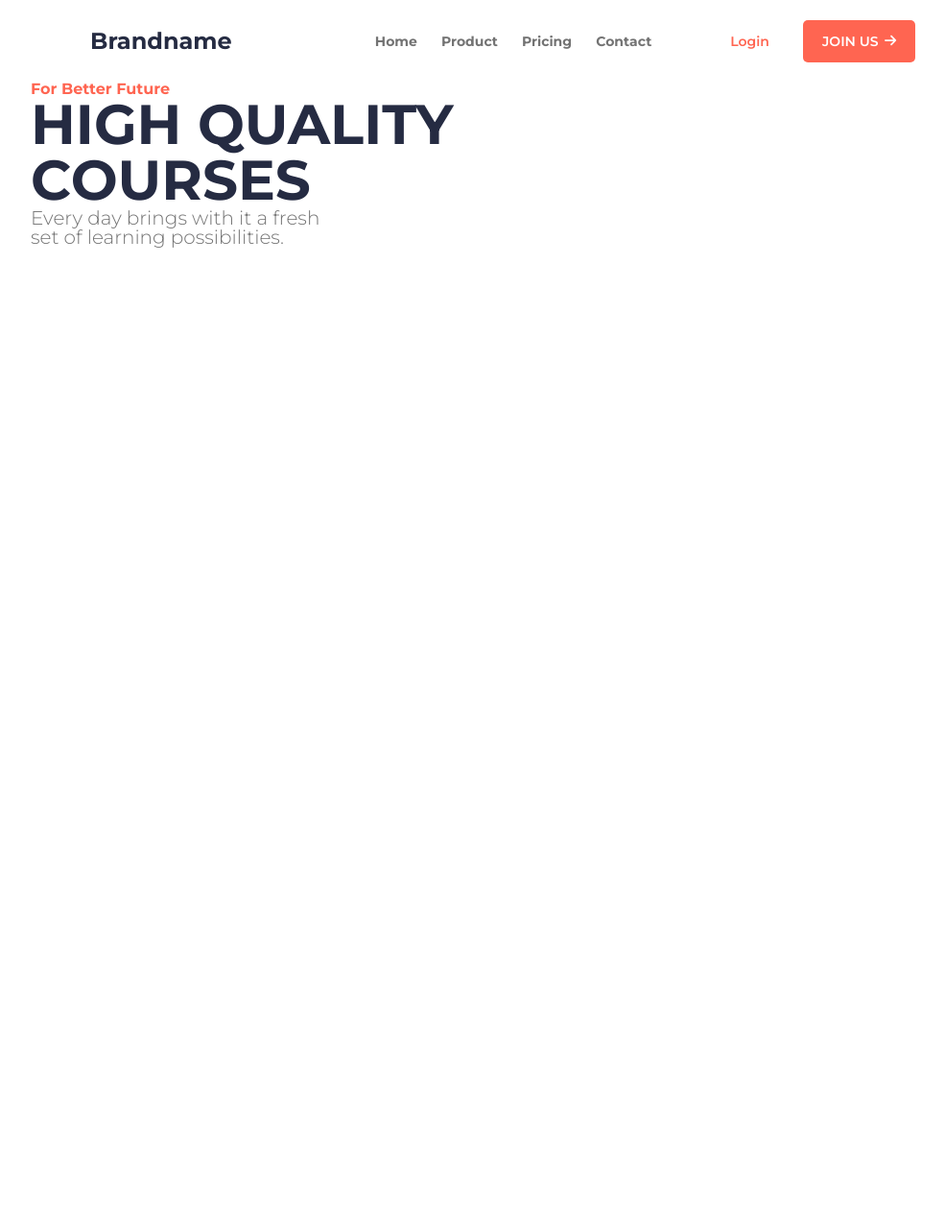
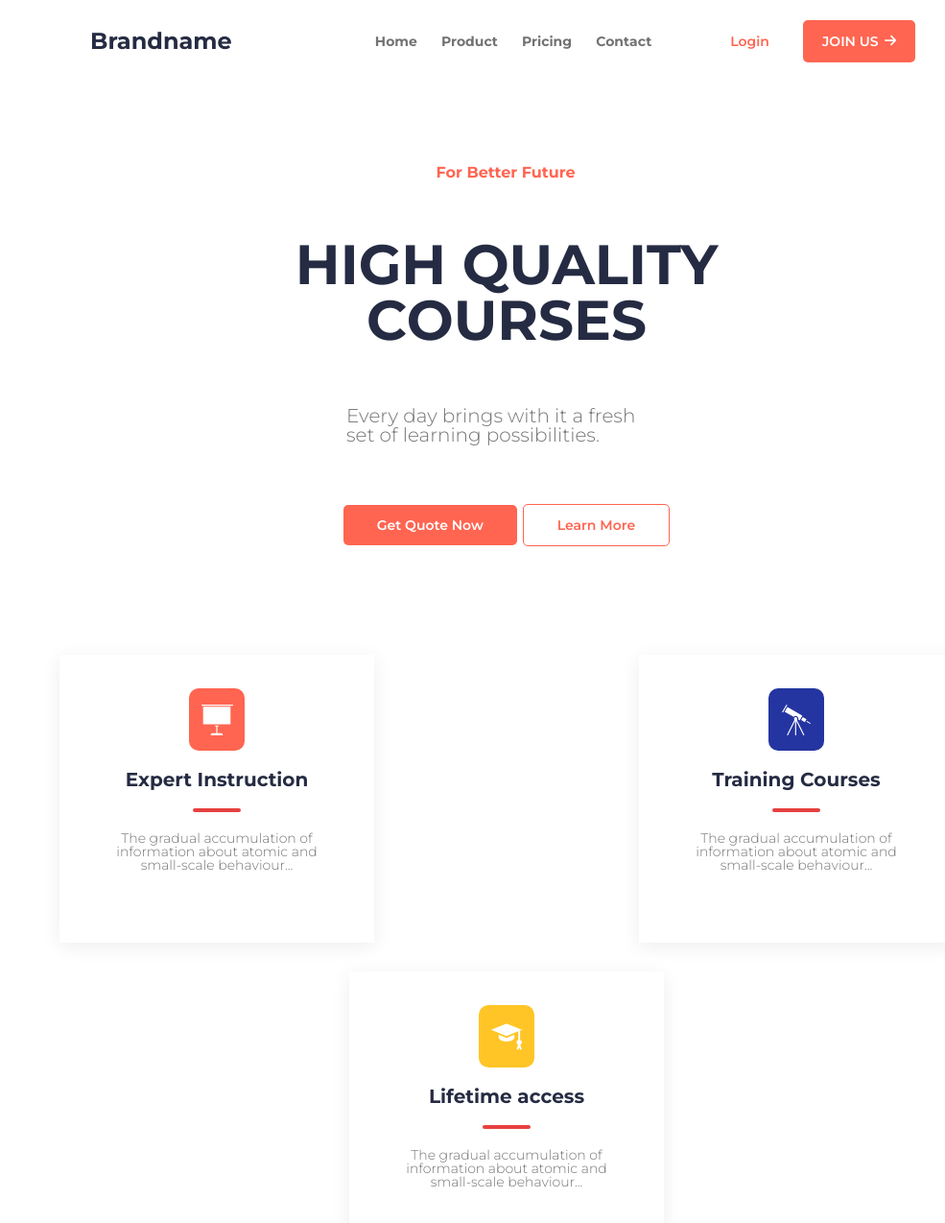
Before and after one commit to repsweet080303/react-training, a React (Vite) app in the folder practice-one/: page / in a window 1280 px wide. Shown: the top 1274 px of the page at 96% size, without its empty margins (112-1097 px from the left). Before the commit the page ends 800 px from the top, so only its background shows below. Built offline with nearby package versions, Linux system fonts and the light colour scheme.

Commit message:
#81 create layout hero, fix style for list, typo, CardCourse

```diff
--- a/practice-one/src/components/layouts/Hero.tsx
+++ b/practice-one/src/components/layouts/Hero.tsx
@@ -1,5 +1,6 @@
 import React from 'react';
 import Typo from '../common/Typo';
+import Button from '@/components/common/Button';
 import CardCourse from '@/components/common/CardCourse';
 
 const Hero = () => (
@@ -34,6 +35,37 @@ const Hero = () => (
         >
           Every day brings with it a fresh set of learning possibilities.
         </Typo>
+        <div className="btn__wrapper">
+          <Button type="button" size="lg" variant="primary">
+            Get Quote Now
+          </Button>
+          <Button type="button" size="lg" variant="quaternary">
+            Learn More
+          </Button>
+        </div>
+      </div>
+      <div className="card-course__group">
+        <CardCourse
+          modify="expert"
+          title="Expert Instruction"
+          description="The gradual accumulation of
+        information about atomic and
+        small-scale behaviour..."
+        />
+        <CardCourse
+          modify="training"
+          title="Training Courses"
+          description="The gradual accumulation of
+        information about atomic and
+        small-scale behaviour..."
+        />
+        <CardCourse
+          modify="life"
+          title="Lifetime access"
+          description="The gradual accumulation of
+        information about atomic and
+        small-scale behaviour..."
+        />
       </div>
     </div>
   </main>
--- a/practice-one/src/styles/components/_list.scss
+++ b/practice-one/src/styles/components/_list.scss
@@ -1,7 +1,8 @@
 .list {
   &--column {
-    float: right;
     margin-right: 30px;
+    position: absolute;
+    right: 0;
 
     @include tablet {
       display: none;
--- a/practice-one/src/styles/components/_typo.scss
+++ b/practice-one/src/styles/components/_typo.scss
@@ -5,6 +5,11 @@
 
   &__head {
     width: 542px;
+    text-align: center;
+
+    @include desktop {
+     text-align: start;
+    }
   }
 
   &__sub {
--- a/practice-one/src/styles/components/card/_cardCourse.scss
+++ b/practice-one/src/styles/components/card/_cardCourse.scss
@@ -4,6 +4,14 @@
   margin: 20px auto;
   background-color: $card-bg;
   box-shadow: $card-box-shadow;
+
+  &__group {
+    margin-top: 80px;
+    height: 350px;
+    display: flex;
+    justify-content: space-between;
+    flex-wrap: wrap;
+  }
 
   &__wrapper {
     padding: 35px 40px;
@@ -55,6 +63,14 @@
     }
   }
 
+  &:last-child {
+    margin: 0 auto;
+
+    @include desktop {
+      margin: 0;
+    }
+  }
+
   @include tablet {
     margin: 30px;
   }
--- a/practice-one/src/styles/layouts/_hero.scss
+++ b/practice-one/src/styles/layouts/_hero.scss
@@ -1,14 +1,28 @@
 .hero {
   position: relative;
+  margin: 87px 0 80px 0;
 
   &__children {
     @include desktop {
       position: absolute;
       right: 0;
+      top: -80px;
       background-image: url(../assets/images/boy-children.png);
       background-repeat: no-repeat;
       width: 625px;
       height: 721px;
     }
   }
+
+  &__content {
+    height: 400px;
+    display: flex;
+    flex-direction: column;
+    justify-content: space-between;
+    align-items: center;
+
+    @include desktop {
+      align-items: start;
+    }
+  }
 }
```
